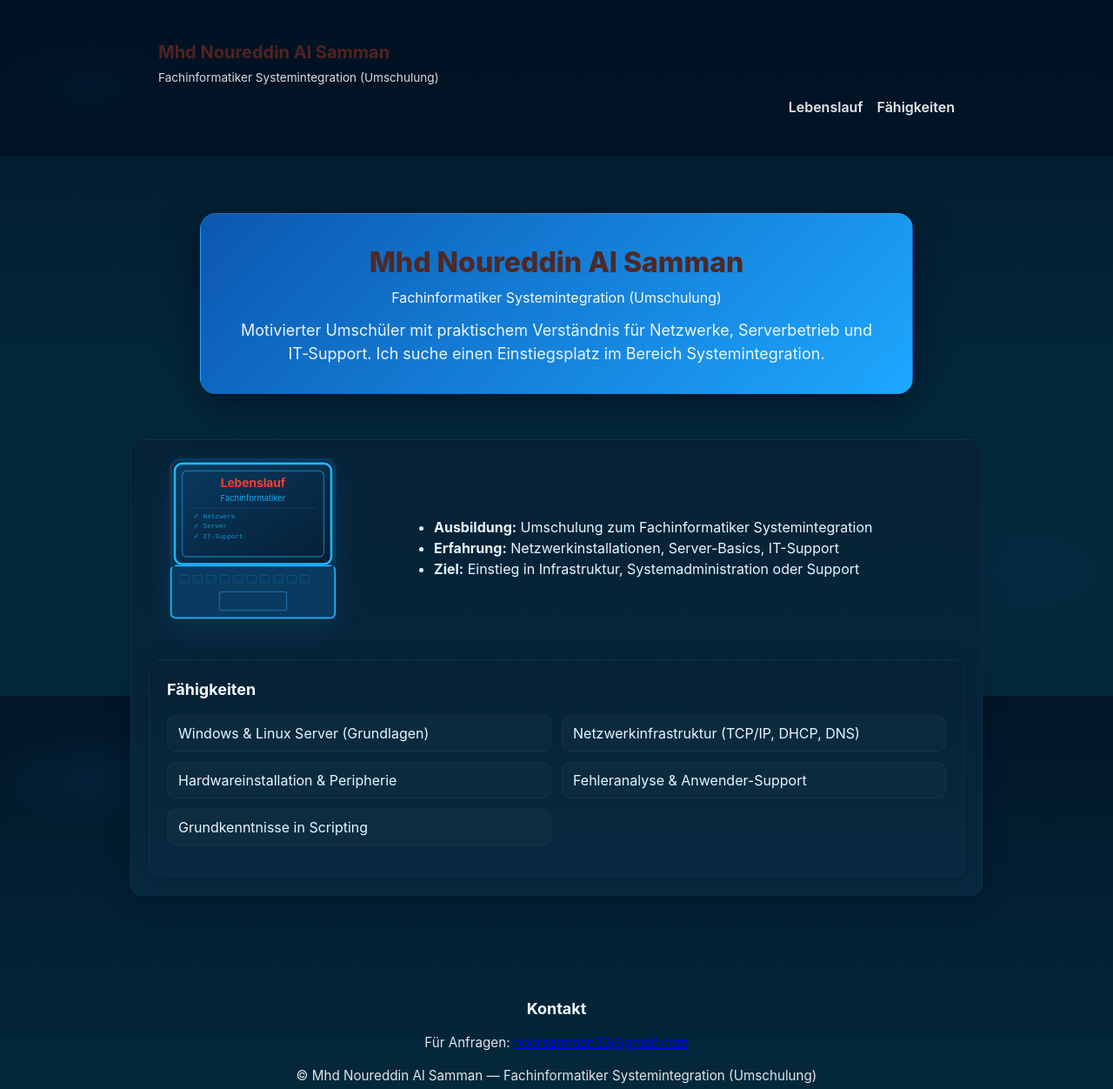
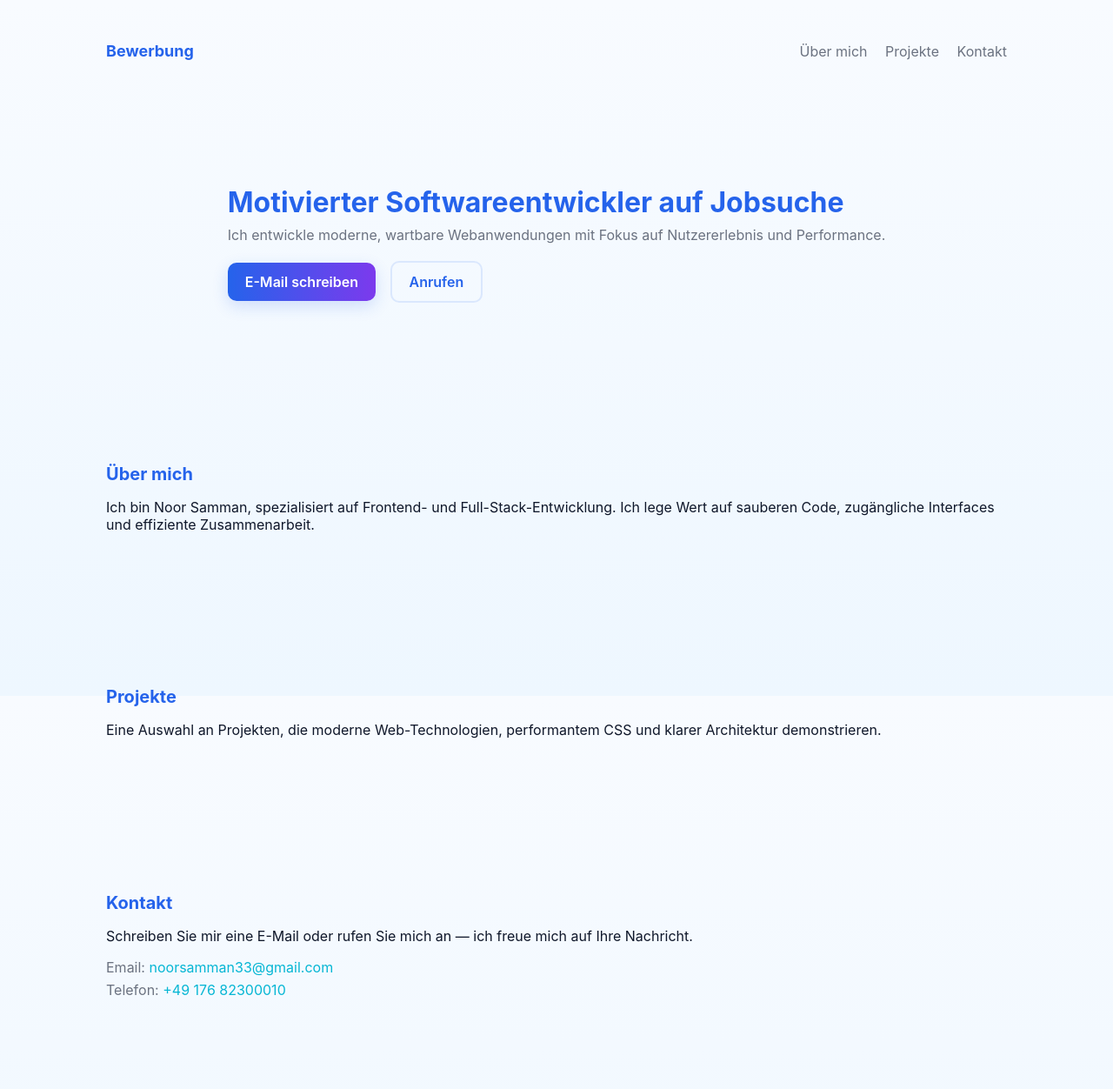
Before and after one commit to noorsamman/Bewerbungs-Landingpage, a plain HTML site: page index.html in a window 1280 px wide. Shown: the top 1252 px of the page at 87% size. Drawn offline with Linux system fonts and the light colour scheme.

Commit message:
Design: modern color palette, update visual styles and set contact info

```diff
--- a/index.html
+++ b/index.html
@@ -2,111 +2,64 @@
 <html lang="de">
 <head>
   <meta charset="utf-8">
-	<meta name="viewport" content="width=device-width, initial-scale=1">
-	<title>Mhd Noureddin Al Samman — Bewerbung</title>
+  <meta name="viewport" content="width=device-width,initial-scale=1">
+  <title>Bewerbung — Landingpage</title>
   <link rel="stylesheet" href="style.css">
 </head>
 <body>
-	<a class="skip-link" href="#main">Zum Inhalt springen</a>
-
   <header class="site-header">
     <div class="container">
-				<div class="site-title">Mhd Noureddin Al Samman</div>
-				<p class="site-subtitle">Fachinformatiker Systemintegration (Umschulung)</p>
-				<nav aria-label="Hauptnavigation">
-					<ul class="nav">
-						<li><a href="#lebenslauf">Lebenslauf</a></li>
-						<li><a href="#skills">Fähigkeiten</a></li>
-					</ul>
+      <a class="logo" href="#">Bewerbung</a>
+      <nav class="nav">
+        <a href="#about">Über mich</a>
+        <a href="#projects">Projekte</a>
+        <a href="#contact">Kontakt</a>
       </nav>
     </div>
   </header>
 
-	<main id="main" class="main-content" tabindex="-1">
-		<section class="hero container" aria-labelledby="hero-title">
-			<h2 id="hero-title" class="visually-hidden">Vorstellung</h2>
-			<div class="hero-card" role="banner">
-				<h1 class="hero-name">Mhd Noureddin Al Samman</h1>
-				<p class="hero-job">Fachinformatiker Systemintegration (Umschulung)</p>
-				<p class="lead">Motivierter Umschüler mit praktischem Verständnis für Netzwerke, Serverbetrieb und IT‑Support. Ich suche einen Einstiegsplatz im Bereich Systemintegration.</p>
+  <main>
+    <section class="hero">
+      <div class="container">
+        <h1>Motivierter Softwareentwickler auf Jobsuche</h1>
+        <p class="lead">Ich entwickle moderne, wartbare Webanwendungen mit Fokus auf Nutzererlebnis und Performance.</p>
+        <div class="cta">
+          <a class="btn btn-primary" href="mailto:noorsamman33@gmail.com">E-Mail schreiben</a>
+          <a class="btn btn-secondary" href="tel:+4917682300010">Anrufen</a>
+        </div>
       </div>
     </section>
 
-		<section id="lebenslauf" class="about container" aria-labelledby="lebenslauf-title">
-		<div class="cv-content">
-			<div class="cv-image">
-				<svg viewBox="0 0 280 240" xmlns="http://www.w3.org/2000/svg" alt="Laptop mit Lebenslauf">
-					<defs>
-						<linearGradient id="screenGrad" x1="0%" y1="0%" x2="100%" y2="100%">
-							<stop offset="0%" style="stop-color:#0a3a5f;stop-opacity:1" />
-							<stop offset="100%" style="stop-color:#051f35;stop-opacity:1" />
-						</linearGradient>
-					</defs>
-					<!-- Keyboard -->
-					<rect x="30" y="145" width="220" height="70" rx="6" fill="#0a3a5f" stroke="#1fb6ff" stroke-width="2"/>
-					<!-- Keyboard keys pattern -->
-					<rect x="42" y="158" width="12" height="10" rx="1.5" fill="none" stroke="#1fb6ff" stroke-width="0.8" opacity="0.3"/>
-					<rect x="60" y="158" width="12" height="10" rx="1.5" fill="none" stroke="#1fb6ff" stroke-width="0.8" opacity="0.3"/>
-					<rect x="78" y="158" width="12" height="10" rx="1.5" fill="none" stroke="#1fb6ff" stroke-width="0.8" opacity="0.3"/>
-					<rect x="96" y="158" width="12" height="10" rx="1.5" fill="none" stroke="#1fb6ff" stroke-width="0.8" opacity="0.3"/>
-					<rect x="114" y="158" width="12" height="10" rx="1.5" fill="none" stroke="#1fb6ff" stroke-width="0.8" opacity="0.3"/>
-					<rect x="132" y="158" width="12" height="10" rx="1.5" fill="none" stroke="#1fb6ff" stroke-width="0.8" opacity="0.3"/>
-					<rect x="150" y="158" width="12" height="10" rx="1.5" fill="none" stroke="#1fb6ff" stroke-width="0.8" opacity="0.3"/>
-					<rect x="168" y="158" width="12" height="10" rx="1.5" fill="none" stroke="#1fb6ff" stroke-width="0.8" opacity="0.3"/>
-					<rect x="186" y="158" width="12" height="10" rx="1.5" fill="none" stroke="#1fb6ff" stroke-width="0.8" opacity="0.3"/>
-					<rect x="204" y="158" width="12" height="10" rx="1.5" fill="none" stroke="#1fb6ff" stroke-width="0.8" opacity="0.3"/>
-					<!-- Trackpad -->
-					<rect x="95" y="180" width="90" height="25" rx="3" fill="none" stroke="#1fb6ff" stroke-width="1.5" opacity="0.4"/>
-					<!-- Screen -->
-					<rect x="35" y="8" width="210" height="135" rx="10" fill="url(#screenGrad)" stroke="#1fb6ff" stroke-width="3"/>
-					<!-- Screen inner border -->
-					<rect x="45" y="18" width="190" height="115" rx="6" fill="none" stroke="#1fb6ff" stroke-width="1.5" opacity="0.5"/>
-					<!-- Screen content: Title -->
-					<text x="140" y="40" font-family="Inter, Arial, sans-serif" font-size="16" font-weight="bold" text-anchor="middle" fill="#ff3b30">Lebenslauf</text>
-					<!-- Screen content: Subtitle -->
-					<text x="140" y="58" font-family="Inter, Arial, sans-serif" font-size="11" text-anchor="middle" fill="#1fb6ff" opacity="0.9">Fachinformatiker</text>
-					<!-- Screen content: Info lines -->
-					<line x1="55" y1="68" x2="225" y2="68" stroke="#1fb6ff" stroke-width="0.5" opacity="0.3"/>
-					<text x="60" y="82" font-family="monospace" font-size="9" fill="#1fb6ff" opacity="0.7">✓ Netzwerk</text>
-					<text x="60" y="95" font-family="monospace" font-size="9" fill="#1fb6ff" opacity="0.7">✓ Server</text>
-					<text x="60" y="108" font-family="monospace" font-size="9" fill="#1fb6ff" opacity="0.7">✓ IT-Support</text>
-					<!-- Bezel -->
-					<rect x="30" y="3" width="220" height="147" rx="12" fill="none" stroke="#0a3a5f" stroke-width="3.5"/>
-				</svg>
+    <section id="about" class="about">
+      <div class="container">
+        <h2>Über mich</h2>
+        <p>Ich bin Noor Samman, spezialisiert auf Frontend- und Full-Stack-Entwicklung. Ich lege Wert auf sauberen Code, zugängliche Interfaces und effiziente Zusammenarbeit.</p>
       </div>
-			<div class="cv-text">
+    </section>
 
-			<ul class="cv-list">
-				<li><strong>Ausbildung:</strong> Umschulung zum Fachinformatiker Systemintegration</li>
-				<li><strong>Erfahrung:</strong> Netzwerkinstallationen, Server-Basics, IT-Support</li>
-				<li><strong>Ziel:</strong> Einstieg in Infrastruktur, Systemadministration oder Support</li>
+    <section id="projects" class="projects">
+      <div class="container">
+        <h2>Projekte</h2>
+        <p>Eine Auswahl an Projekten, die moderne Web-Technologien, performantem CSS und klarer Architektur demonstrieren.</p>
+      </div>
+    </section>
+
+    <section id="contact" class="contact">
+      <div class="container">
+        <h2>Kontakt</h2>
+        <p>Schreiben Sie mir eine E-Mail oder rufen Sie mich an — ich freue mich auf Ihre Nachricht.</p>
+        <ul class="contact-list">
+          <li>Email: <a href="mailto:noorsamman33@gmail.com">noorsamman33@gmail.com</a></li>
+          <li>Telefon: <a href="tel:+4917682300010">+49 176 82300010</a></li>
         </ul>
       </div>
-		</div>
-
-		<section id="skills" class="skills container" aria-labelledby="skills-title">
-			<h2 id="skills-title">Fähigkeiten</h2>
-			<ul class="skill-list">
-				<li>Windows & Linux Server (Grundlagen)</li>
-				<li>Netzwerkinfrastruktur (TCP/IP, DHCP, DNS)</li>
-				<li>Hardwareinstallation & Peripherie</li>
-				<li>Fehleranalyse & Anwender-Support</li>
-				<li>Grundkenntnisse in Scripting</li>
-			</ul>
     </section>
-
-		<!-- Kontakt ist im Footer zu finden -->
   </main>
 
   <footer class="site-footer">
     <div class="container">
-			<section aria-labelledby="footer-contact">
-				<h2 id="footer-contact">Kontakt</h2>
-			<p>Für Anfragen: <a href="mailto:noorsamman33@gmail.com">noorsamman33@gmail.com</a></p>
-			</section>
-			<p style="margin-top:.75rem">© Mhd Noureddin Al Samman — Fachinformatiker Systemintegration (Umschulung)</p>
+      <p>&copy; 2025 Noor Samman</p>
     </div>
   </footer>
-
 </body>
 </html>
--- a/style.css
+++ b/style.css
@@ -1,113 +1,91 @@
+/* Modern color palette and visual styles
+   Primary: #2563eb
+   Secondary: #06b6d4
+   Accent: #7c3aed
+   Light gradient background
+*/
 :root{
-	--page-bg-1: #021628;
-	--page-bg-2: #04293d;
-	--surface: #ffffff;
-	--text: #052033; /* dunkles Blau für Text auf weißen Karten */
-	--muted: #6b7280;
-	--accent: #1ea7ff; /* helles Blau */
-	--accent-dark: #0b57b0; /* kräftiges Dunkelblau */
-	--max-width: 980px;
-	--radius: 14px;
+  --color-primary:#2563eb;
+  --color-secondary:#06b6d4;
+  --color-accent:#7c3aed;
+  --bg-gradient-start:#f8fbff;
+  --bg-gradient-end:#eef7ff;
+  --text:#0f172a;
+  --muted:#6b7280;
+  --radius:10px;
 }
 
 *{box-sizing:border-box}
 html,body{height:100%}
 body{
-	margin:0;
-	font-family: Inter, system-ui, -apple-system, "Segoe UI", Roboto, "Helvetica Neue", Arial;
-	background-color: var(--page-bg-1);
-	background-image:
-		radial-gradient(600px 300px at 8% 12%, rgba(30,140,255,0.06), transparent 18%),
-		radial-gradient(500px 260px at 92% 82%, rgba(11,87,176,0.05), transparent 16%),
-		linear-gradient(180deg,var(--page-bg-1) 0%, var(--page-bg-2) 60%);
-	background-attachment: fixed;
-	background-size: 120% 120%, 110% 110%, cover;
-	background-position: 5% 10%, 95% 85%, 50% 50%;
-	animation: bgShift 28s ease-in-out infinite;
-	will-change: background-position;
-	color: #e7f7ff; /* helle Schrift auf dunklem Hintergrund */
-	line-height:1.5;
-	-webkit-font-smoothing:antialiased;
-	-moz-osx-font-smoothing:grayscale;
+  margin:0;
+  font-family:Inter, system-ui, -apple-system, "Segoe UI", Roboto, "Helvetica Neue", Arial;
+  color:var(--text);
+  background:linear-gradient(180deg,var(--bg-gradient-start),var(--bg-gradient-end));
+  -webkit-font-smoothing:antialiased;
+  -moz-osx-font-smoothing:grayscale;
+}
+.container{
+  max-width:1100px;
+  margin:0 auto;
+  padding:2rem;
 }
 
-@keyframes bgShift{
-	0%{background-position:5% 10%,95% 85%,50% 50%}
-	35%{background-position:8% 14%,92% 80%,48% 48%}
-	70%{background-position:3% 12%,97% 88%,52% 52%}
-	100%{background-position:5% 10%,95% 85%,50% 50%}
+.site-header{
+  background:transparent;
+  padding:1rem 0;
+}
+.site-header .container{display:flex;align-items:center;justify-content:space-between}
+.logo{
+  font-weight:700;color:var(--color-primary);text-decoration:none;font-size:1.125rem
+}
+.nav a{color:var(--muted);text-decoration:none;margin-left:1rem}
+.nav a:hover{color:var(--color-primary)}
+
+.hero{
+  padding:4rem 0;
+  display:flex;align-items:center;
+}
+.hero .lead{color:var(--muted);margin-top:.5rem}
+.cta{margin-top:1.25rem}
+.btn{display:inline-block;padding:.75rem 1.25rem;border-radius:var(--radius);text-decoration:none;font-weight:600}
+.btn-primary{
+  background:linear-gradient(90deg,var(--color-primary),var(--color-accent));
+  color:white;border:0;box-shadow:0 6px 18px rgba(37,99,235,0.18);
+}
+.btn-primary:hover{transform:translateY(-2px)}
+.btn-secondary{
+  background:transparent;color:var(--color-primary);border:2px solid rgba(37,99,235,0.12);margin-left:.75rem
 }
 
-.container{max-width:var(--max-width);margin:0 auto;padding:1.25rem}
+.about,.projects,.contact{padding:2.5rem 0}
+h1{font-size:2rem;margin:0;color:var(--color-primary)}
+h2{font-size:1.25rem;margin-bottom:.5rem;color:var(--color-primary)}
 
-.skip-link{position:absolute;left:-9999px;top:auto;width:1px;height:1px;overflow:hidden}
-.skip-link:focus{position:static;width:auto;height:auto;padding:.5rem 1rem;background:var(--accent);color:#072233;border-radius:6px}
+.contact-list{list-style:none;padding:0;margin:0;color:var(--muted)}
+.contact-list li{margin:.4rem 0}
+.contact-list a{color:var(--color-secondary);text-decoration:none}
+.contact-list a:hover{color:var(--color-accent)}
 
-.site-header{background:rgba(2,12,30,0.45);backdrop-filter:blur(6px);padding:.8rem 0;border-bottom:1px solid rgba(255,255,255,0.04)}
-.site-title{margin:0;font-size:1rem;color:#512320;font-weight:700}
-.site-subtitle{margin:.25rem 0 0;color:rgba(255,255,255,0.85);font-size:.85rem}
+.site-footer{padding:2rem 0;text-align:center;color:var(--muted)}
 
-.nav{list-style:none;padding:0;margin:.75rem 0 0;display:flex;gap:1rem}
-.nav a{color:rgba(255,255,255,0.9);text-decoration:none;font-weight:600}
+/* Placeholder highlighting: only target exact placeholder href values so
+   real contact links (e.g. mailto:noorsamman33@gmail.com) are unaffected. */
 
-.main-content{padding:2rem 0}
-.hero{padding:3rem 0;display:flex;justify-content:center}
-.hero-card{
-	width:100%;max-width:820px;background:linear-gradient(135deg,var(--accent-dark),var(--accent));
-	color:#ffffff;padding:2rem;border-radius:18px;box-shadow:0 14px 40px rgba(2,6,23,0.55);
-	text-align:center;
-	border:1px solid rgba(255,255,255,0.04);
-}
-.hero-name{font-size:1.6rem;margin:0 0 .25rem;font-weight:800;color:#4e2925}
-.hero-job{margin:0 0 .75rem;color:rgba(255,255,255,0.95)}
-.lead{font-size:1.05rem;color:rgba(255,255,255,0.92);max-width:72ch;margin:0 auto}
-
-h2{font-size:1.125rem;margin-top:0;color:#f1f9ff}
-
-/* Card style for content sections */
-section.about, section.skills{
-	background: linear-gradient(180deg, rgba(6,34,54,0.96), rgba(8,42,64,0.96));
-	color:#e7f7ff;
-	border-radius:var(--radius);
-	padding:1.25rem;
-	margin-top:1.25rem;
-	box-shadow:0 6px 30px rgba(2,6,23,0.18);
-	border:1px solid rgba(255,255,255,0.04);
+a[href="mailto:deine-email@beispiel.de"],
+ a[href="tel:+49XXXXXXXXXXX"]{
+  background:linear-gradient(90deg,rgba(124,58,237,0.12),rgba(6,182,212,0.08));
+  border-radius:6px;padding:.15rem .35rem;color:var(--color-accent);font-weight:600;
+  outline:2px dashed rgba(124,58,237,0.22);
 }
 
-.about .cv-list{margin-top:.75rem;padding-left:1rem}
-.cv-content{display:grid;grid-template-columns:1fr;gap:1.5rem;align-items:center;justify-items:center}
-.cv-image{max-width:240px}
-.cv-image svg{width:100%;height:auto;filter:drop-shadow(0 8px 16px rgba(30,167,255,0.12));}
-.cv-text{width:100%;max-width:600px}
+/* Accessibility tweaks */
+.btn:focus, .nav a:focus, .contact-list a:focus{outline:3px solid rgba(37,99,235,0.16);outline-offset:3px}
 
-.skill-list{display:grid;grid-template-columns:repeat(1,1fr);gap:.75rem;padding-left:0;list-style:none}
-.skill-list li{padding:.5rem .75rem;border-radius:10px;background:linear-gradient(180deg, rgba(255,255,255,0.03), rgba(255,255,255,0.02));border:1px solid rgba(255,255,255,0.04);color:#e7f7ff}
-
-.contact-form{display:flex;flex-wrap:wrap;gap:.5rem;align-items:center}
-.contact-form label{width:100%;font-size:.9rem;color:var(--text)}
-.contact-form input[type="email"]{padding:.6rem .75rem;border:1px solid #d1d5db;border-radius:8px;min-width:220px}
-.btn{display:inline-block;padding:.6rem .9rem;border-radius:8px;border:0;background:transparent;cursor:pointer}
-.btn--primary{background:var(--accent-dark);color:#fff;padding:.6rem .9rem;border-radius:8px}
-.btn:focus{outline:3px solid rgba(27,107,214,0.18);outline-offset:2px}
-
-.contact-note{margin-top:.5rem;color:var(--muted)}
-
-.site-footer{padding:1.25rem 0;margin-top:2rem;color:rgba(255,255,255,0.88);font-size:.95rem;text-align:center}
-
-.visually-hidden{position:absolute;width:1px;height:1px;padding:0;margin:-1px;overflow:hidden;clip:rect(0,0,0,0);white-space:nowrap;border:0}
-
-@media(min-width:768px){
-	.hero{padding:4rem 0}
-	.lead{font-size:1.125rem}
-	.nav{justify-content:flex-end}
-	.skill-list{grid-template-columns:repeat(2,1fr)}
-	.cv-content{grid-template-columns:280px 1fr;gap:2rem;align-items:center;justify-items:start}
-	.cv-text{max-width:100%}
+/* Small responsive adjustments */
+@media (max-width:720px){
+  .container{padding:1rem}
+  .site-header .container{flex-direction:column;align-items:flex-start}
+  .nav{margin-top:.5rem}
+  h1{font-size:1.5rem}
 }
-
-@media(min-width:1024px){
-	.container{padding:2rem}
-	.site-title{font-size:1.25rem}
-	.hero-name{font-size:2rem}
-}
```
Lines whose indentation alone changed are shown as unchanged.
